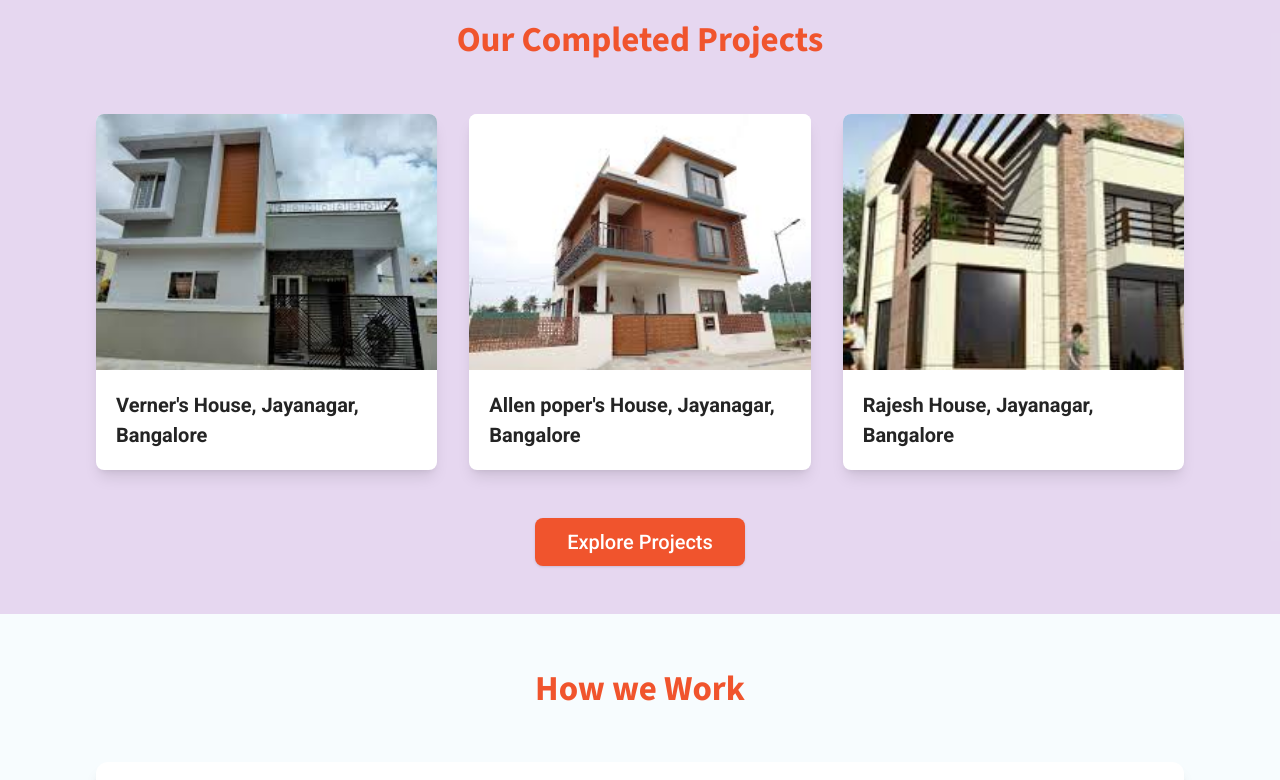
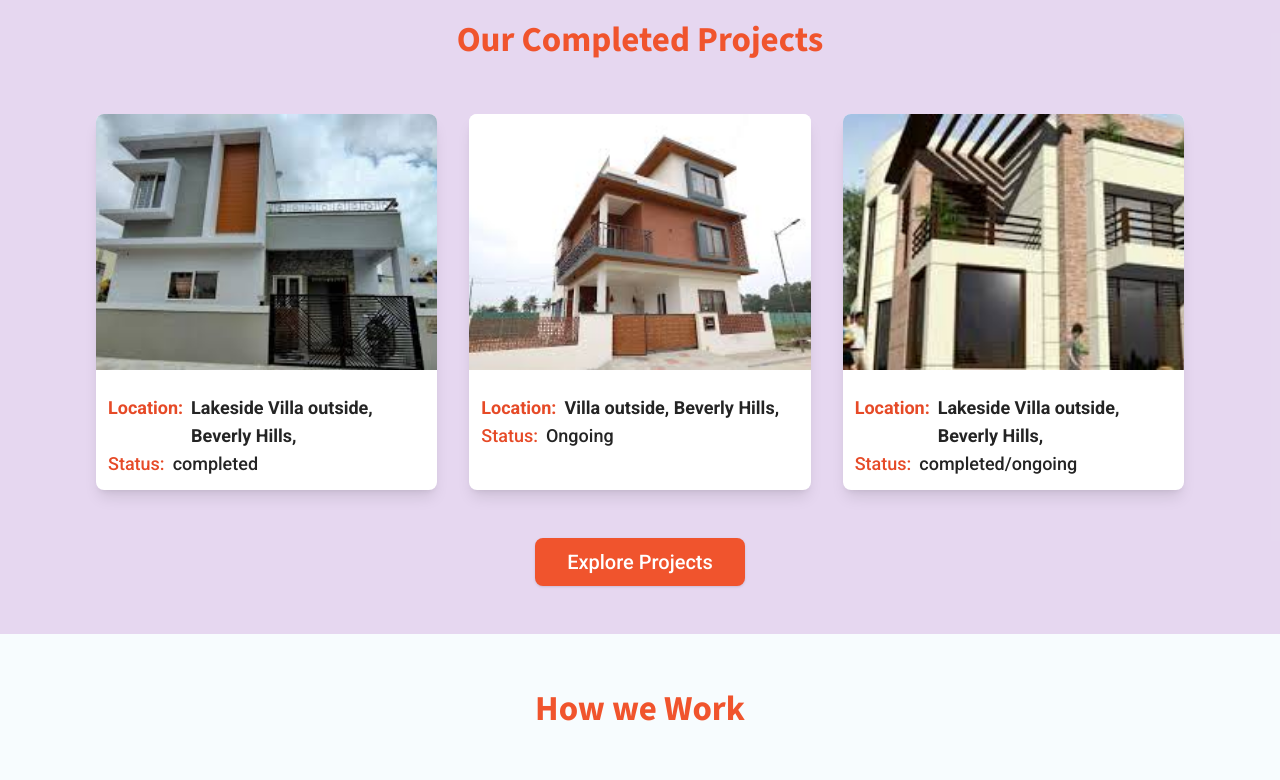
Before and after one commit to mountain-square-constructions/mountain-square-constructions, a Next.js app: page / in a window 1280 px wide. Shown: the part 2000-2780 px from the top of the page. Built offline with nearby package versions, Linux system fonts and the light colour scheme.

Commit message:
added the banner and changes

```diff
--- a/app/about-us/page.jsx
+++ b/app/about-us/page.jsx
@@ -15,6 +15,7 @@ import {
 } from "lucide-react";
 import Image from "next/image";
 import { cn } from "@/lib/utils";
+import WhyChooseUs from "../components/why-choose-us";
 
 export const metadata = {
   title: "About Mountain Square Construction",
@@ -48,7 +49,7 @@ const AboutUs = () => {
             About us
           </Text>
           <Text className="md:text-[40px] lg:text-[40px] text-center font-bold text-[#f0542d]">
-            Mountain square Construction
+            Mountain Square Construction
           </Text>
           <Text className="md:text-[25px] lg:text-[25px] font-semibold text-center text-[#f0542d]">
             We Build Your Dream
@@ -135,7 +136,10 @@ const AboutUs = () => {
           </Box>
         </Box>
       </SectionContainer>
-      <SectionContainer className="pt-0">
+      <Box>
+        <WhyChooseUs />
+      </Box>
+      <SectionContainer className="pt-0 mt-10">
         <Box className="grid grid-cols-1 md:grid-cols-2  gap-x-20">
           <Box className="text-center">
             {/* <Eye size={100} fill="#e64a27" stroke="#fff" className="mx-auto" /> */}
--- a/app/components/hero-section.jsx
+++ b/app/components/hero-section.jsx
@@ -6,6 +6,7 @@ import SectionContainer from "./section-container";
 import Box from "./box";
 import Text from "./text";
 import { Button } from "@/components/ui/button";
+import Link from "next/link";
 
 const HeroSection = () => {
   const [currentIndex, setCurrentIndex] = useState(0);
@@ -154,7 +155,7 @@ const HeroSection = () => {
             Ready to Build Your Dream Home?
           </Text>
           <Button className="rounded-lg transition duration-300 ease-in-out transform hover:scale-105 h-12 sm:h-14 text-lg sm:text-xl px-8 bg-amber-500 hover:bg-amber-600 text-black font-bold">
-             Contact Us
+            <Link href="/contact">  Contact Us</Link>
           </Button>
         </SectionContainer>
       </Box>
--- a/app/components/projects.jsx
+++ b/app/components/projects.jsx
@@ -99,9 +99,18 @@ const Projects = () => {
                   className="object-cover"
                 />
               </div>
-              <Text className="font-semibold text-[20px] p-5">
-                Verner's House, Jayanagar, Bangalore
-              </Text>
+              <Box className="p-3 flex flex-col">
+                <Text className="mt-3 text-lg font-bold flex items-start gap-x-2">
+                  {/* <MapPinHouse fill="#e64a27" stroke="#fff" /> */}
+                  <span className="text-[#e64a27]">Location:</span> Lakeside
+                  Villa outside, Beverly Hills,
+                </Text>
+                <Text className="text-lg font-medium flex items-center gap-x-2 mt-auto">
+                  {/* <MapPin fill="#e64a27" stroke="#fff" /> */}
+                  <span className="text-[#e64a27]">Status: </span>
+                  completed
+                </Text>
+              </Box>
             </Box>
 
             {/* Project Card 2 */}
@@ -114,9 +123,18 @@ const Projects = () => {
                   className="object-cover"
                 />
               </div>
-              <Text className="font-semibold text-[20px] p-5">
-                Allen poper's House, Jayanagar, Bangalore
-              </Text>
+              <Box className="p-3 flex flex-col">
+                <Text className="mt-3 text-lg font-bold flex items-start gap-x-2">
+                  {/* <MapPinHouse fill="#e64a27" stroke="#fff" /> */}
+                  <span className="text-[#e64a27]">Location:</span> Villa
+                  outside, Beverly Hills,
+                </Text>
+                <Text className="text-lg font-medium flex items-center gap-x-2 mt-auto">
+                  {/* <MapPin fill="#e64a27" stroke="#fff" /> */}
+                  <span className="text-[#e64a27]">Status: </span>
+                  Ongoing
+                </Text>
+              </Box>
             </Box>
 
             {/* Project Card 3 */}
@@ -129,9 +147,18 @@ const Projects = () => {
                   className="object-cover"
                 />
               </div>
-              <Text className="font-semibold text-[20px] p-5">
-                Rajesh House, Jayanagar, Bangalore
-              </Text>
+              <Box className="p-3 flex flex-col">
+                <Text className="mt-3 text-lg font-bold flex items-start gap-x-2">
+                  {/* <MapPinHouse fill="#e64a27" stroke="#fff" /> */}
+                  <span className="text-[#e64a27]">Location:</span> Lakeside
+                  Villa outside, Beverly Hills,
+                </Text>
+                <Text className="text-lg font-medium flex items-center gap-x-2 mt-auto">
+                  {/* <MapPin fill="#e64a27" stroke="#fff" /> */}
+                  <span className="text-[#e64a27]">Status: </span>
+                  completed/ongoing
+                </Text>
+              </Box>
             </Box>
           </Box>
 
--- a/app/components/why-choose-us.jsx
+++ b/app/components/why-choose-us.jsx
@@ -91,7 +91,7 @@ const WhyChooseUs = () => {
                 <TabsContent
                   key={index}
                   value={index.toString()}
-                  className="relative h-[350px] rounded-2xl overflow-hidden m-0 bg-gradient-to-br from-[#833ab4] via-[#d9420f]/80 to-[#833ab4]"
+                  className="relative h-[350px] rounded-2xl overflow-hidden m-0 bg-gradient-to-br from-[#833ab4] via-[#d9420f]/70 to-[#833ab4]"
                 >
                   {/* <Box
                     className="absolute inset-0 w-full h-full"
```
